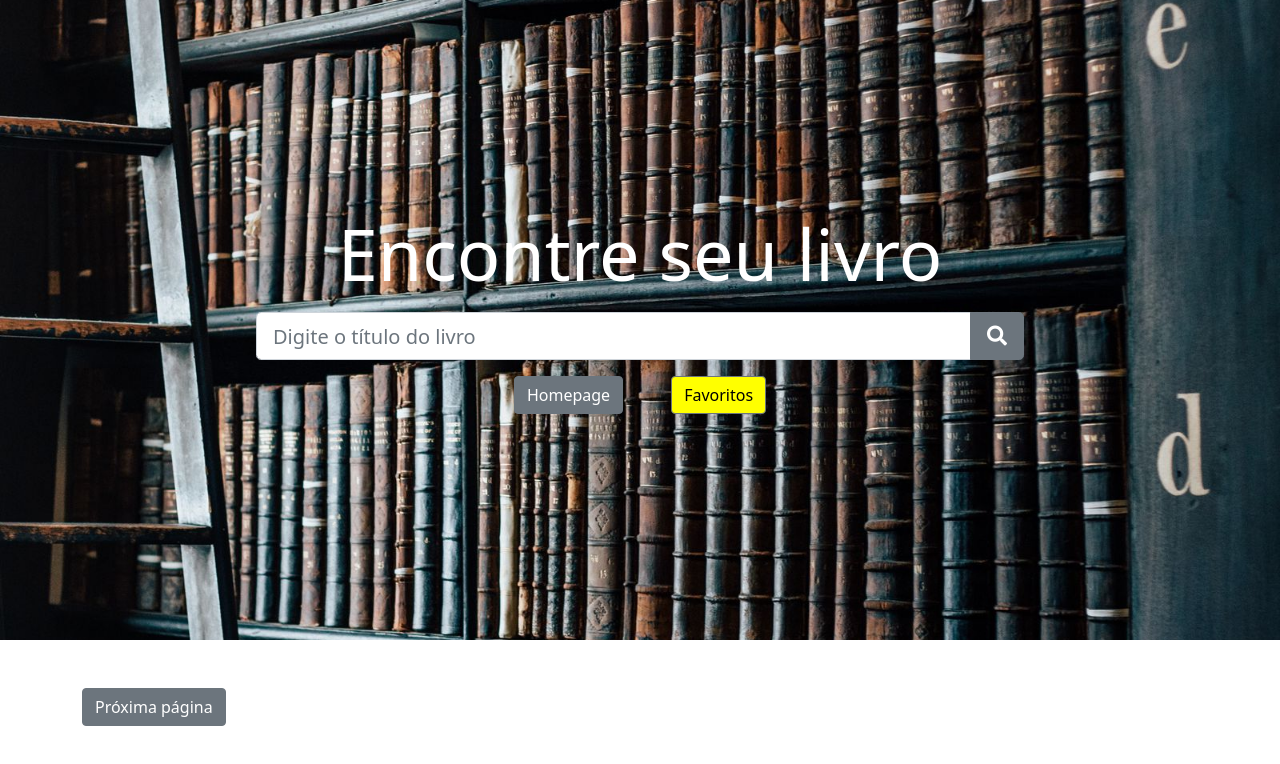
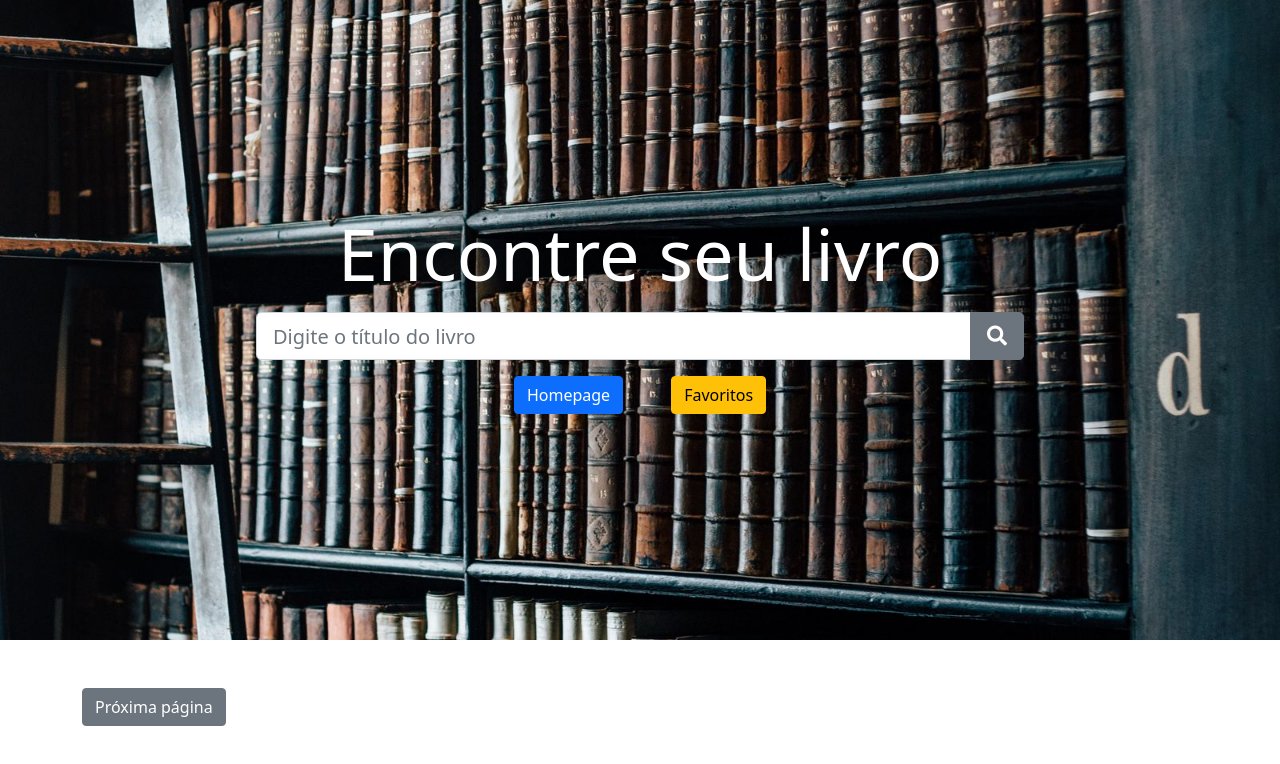
Before and after one commit to fmagesty/book-finder, a React (Create React App) app: page / in a window 1280 px wide. Shown: the top 764 px of the page. Built offline with nearby package versions, Linux system fonts and the light colour scheme; the HTML template or start-up script is replaced by a standard one.

Commit message:
bookmarks

```diff
--- a/src/Components/Homepage.js
+++ b/src/Components/Homepage.js
@@ -20,28 +20,30 @@ function Homepage() {
   const [cards, setCards] = useState([]);
   const [index, setIndex] = useState(0);
 
+  // Set favoritos
+  // for (var i = 0; i < localStorage.length; i++) {
+  //   console.log(window.localStorage.getItem(localStorage.key(i)));
+  // }
+  // localStorage.getItem(book.volumeInfo.title) === book.title;
+
   // HANDLES SEARCH IF ENTER IS PRESSED
   const handleEnter = (e) => {
     if (e.charCode === 13) {
       handleSubmit();
     }
   };
-  // localStorage.getItem(book.volumeInfo.title) === book.title;
+
   const showFavoritos = () => {
-    if (loading) {
-      return (
-        <div className="d-flex justify-content-center mt-3">
-          <Spinner style={{ width: "3rem", height: "3rem" }} />
-        </div>
+    const books = cards.filter((book) => {
+      let bookMap = cards.map(
+        (book) => localStorage.getItem(book.volumeInfo.title) === book.id
       );
-    }
-    if (localStorage.length > 0) {
-      const books = cards.map((book) => {
+      console.log(bookMap);
       let cover = noCover;
       if (book.volumeInfo.imageLinks) {
         cover = book.volumeInfo.imageLinks.thumbnail;
       }
-
+      if (!bookMap) {
         return (
           <div className="col-lg-4 mb-3" key={book.id}>
             <BookCard
@@ -53,13 +55,13 @@ function Homepage() {
             />
           </div>
         );
+      }
     });
     return (
       <div className="container my-5">
         <div className="row">{books}</div>
       </div>
     );
-    }
   };
 
   const fetchAPIData = async () => {
@@ -137,13 +139,10 @@ function Homepage() {
           </InputGroup>
           <div className="btns d-flex text-white justify-content-center">
             <FormGroup>
-              <Button>Homepage</Button>
+              <Button color="primary">Homepage</Button>
             </FormGroup>
             <FormGroup className="ml-5">
-              <Button
-                style={{ color: "black", background: "yellow" }}
-                onClick={showFavoritos}
-              >
+              <Button color="warning" onClick={showFavoritos}>
                 Favoritos
               </Button>
             </FormGroup>
@@ -192,6 +191,7 @@ function Homepage() {
     <div className="w-100 h-100">
       {mainHeader()}
       {handleCards()}
+      {showFavoritos()}
       <ToastContainer />
     </div>
   );
```
Lines whose indentation alone changed are shown as unchanged.
